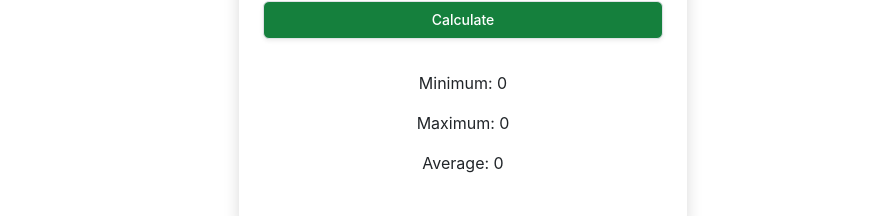
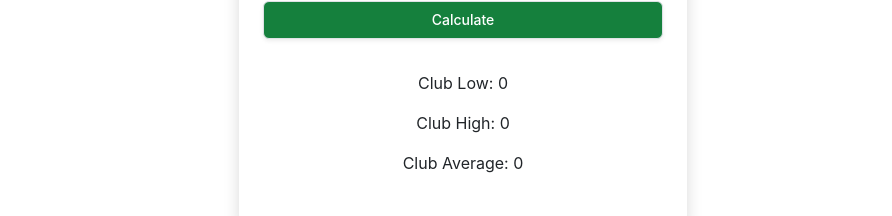
Before and after one commit to bmaggiano/The-Casual-s-Caddie, a React (Create React App) app in the folder client/: page /Edit/1 in a window 1280 px wide. Shown: the part 633-849 px from the top of the page, without its empty margins (177-1069 px from the left). Built offline with nearby package versions, Linux system fonts and the light colour scheme; no server answers.

Commit message:
carousel done, need to implement sign in with google

```diff
--- a/client/src/components/carousel.js
+++ b/client/src/components/carousel.js
@@ -7,7 +7,9 @@ import { Swiper, SwiperSlide } from "swiper/react";
 // import "swiper/css/pagination";
 import slide2 from '../images/slide2.png'
 import toptracer from '../images/tracer.webp'
+import slide6 from '../images/slide6.png'
 import slide3 from '../images/slide3.png'
+import slide5 from '../images/slide5.png'
 import slide1 from '../images/slide1.png'
 import slide4 from '../images/slide4.png'
 import golfbag from '../images/golfbag.jpg'
@@ -49,12 +51,12 @@ export default function Carousel() {
             <p className="text-sm mx-2">Select the club that you want to calibrate or recalibrate, then record the distances from your 5 swings.</p>
         </SwiperSlide>
         <SwiperSlide>
-        <img src={slide4} className="rounded-md w-fluid"/>
+        <img src={slide5} className="rounded-md w-fluid"/>
             <h5 className="font-bold pt-2">Step 5: </h5>
             <p className="text-sm mx-2">Click the "Calculate" button to get a low, high, and average distance. Then click "Update Club" to have those stats saved to your profile.</p>
         </SwiperSlide>
         <SwiperSlide>
-        <img src={slide4} className="rounded-md w-fluid"/>
+        <img src={slide6} className="rounded-md w-fluid"/>
             <h5 className="font-bold pt-2">Step 6: </h5>
             <p className="text-sm mx-2">Never second guess your distances again and enjoy the game of golf!</p>
         </SwiperSlide>
--- a/client/src/components/input.js
+++ b/client/src/components/input.js
@@ -134,9 +134,9 @@ function Input() {
                             className="flex w-full justify-center rounded-md border border-transparent bg-green-700 my-2 py-2 px-4 text-sm font-medium text-white shadow-sm hover:bg-green-800 focus:outline-none focus:ring-2 focus:ring-green-500 focus:ring-offset-2"
                         >Calculate</button>
                         <br />
-                        <p>Minimum: {result.min}</p>
-                        <p>Maximum: {result.max}</p>
-                        <p>Average: {result.avg}</p>
+                        <p>Club Low: {result.min}</p>
+                        <p>Club High: {result.max}</p>
+                        <p>Club Average: {result.avg}</p>
                     </form>
                 </div>
                 {showButton && (
--- a/client/src/components/loginForm.js
+++ b/client/src/components/loginForm.js
@@ -124,7 +124,7 @@ function LoginForm() {
                       className="inline-flex w-full justify-center rounded-md border border-gray-300 bg-white py-2 px-4 text-sm font-medium text-gray-500 shadow-sm hover:bg-gray-50"
                     >
                       <span className="sr-only">Sign in with Google</span>
-                      <svg className="h-8 w-8 text-red-500"  width="24" height="24" viewBox="0 0 24 24" stroke-width="2" stroke="currentColor" fill="none" stroke-linecap="round" stroke-linejoin="round">  <path stroke="none" d="M0 0h24v24H0z"/>  <path d="M17.788 5.108A9 9 0 1021 12h-8" /></svg>
+                      <svg className="h-8 w-8 text-red-500"  width="24" height="24" viewBox="0 0 24 24" strokeWidth="2" stroke="currentColor" fill="none" strokeLinecap="round" strokeLinejoin="round">  <path stroke="none" d="M0 0h24v24H0z"/>  <path d="M17.788 5.108A9 9 0 1021 12h-8" /></svg>
 
                     </a>
                   </div>
```
Also changed, not shown: client/src/images/slide5.png (added), client/src/images/slide6.png (added).
